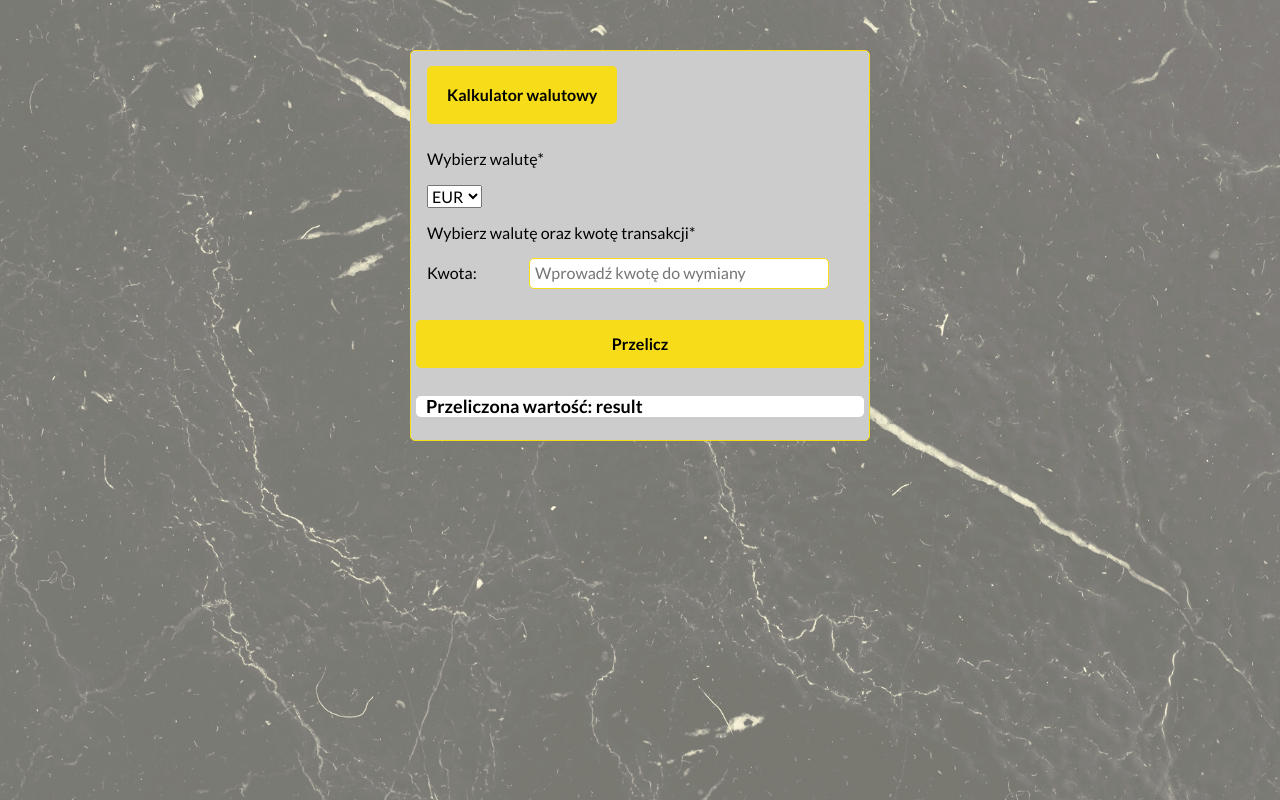
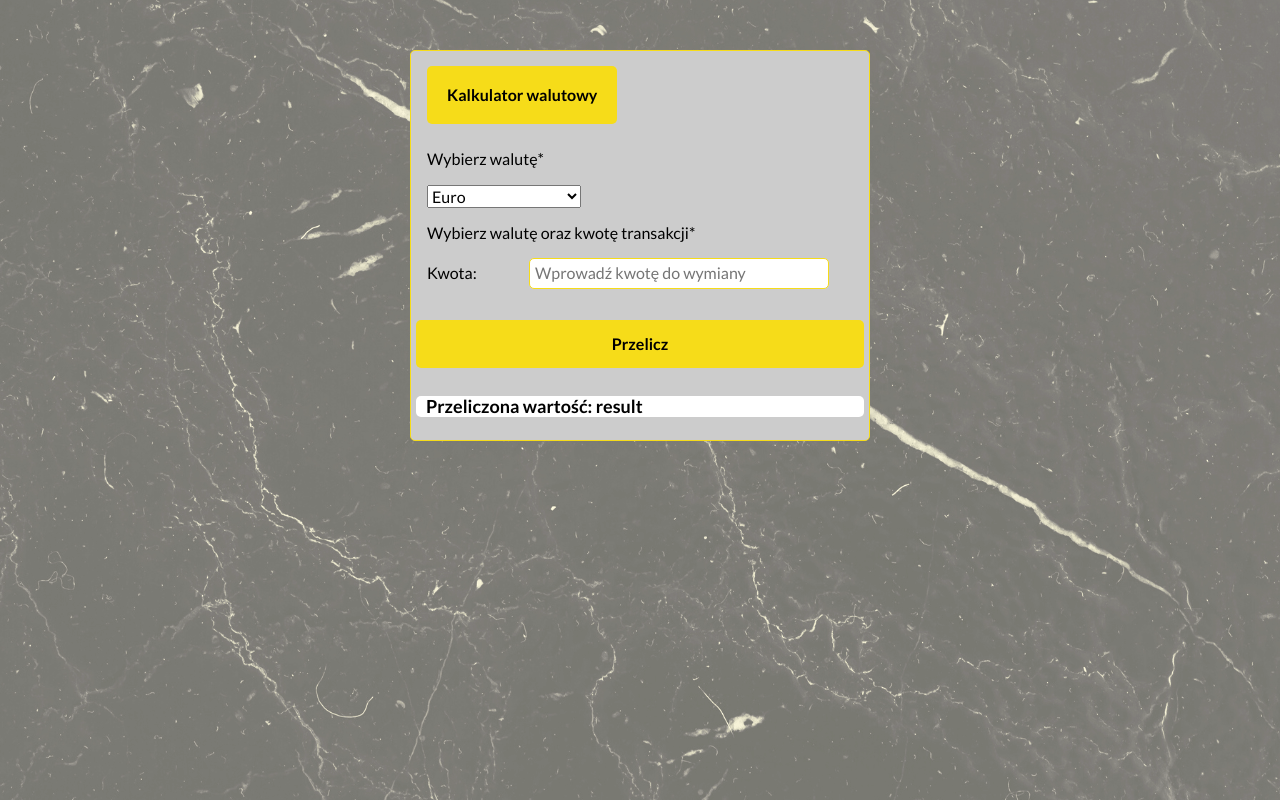
Before and after one commit to szymonbasiul/currency-converter-react, a React (Create React App) app: page / in a window 1280 px wide. Built offline with nearby package versions, Linux system fonts and the light colour scheme.

Commit message:
set up currency and amount states, map over currencies array

```diff
--- a/src/Form/index.js
+++ b/src/Form/index.js
@@ -1,14 +1,26 @@
+import { useState } from "react";
+import { currencies } from "../currencies";
 import "./style.css";
 
-const Form = () => (
+const Form = () => {
+  const [amount, setAmount] = useState(currencies[0].shortName);
+  const [currency, setCurrency] = useState("");
+
+  return (
     <form className="form">
       <fieldset className="form__fieldset">
         <legend className="form__legend"> Kalkulator walutowy </legend>
         <p>Wybierz walutę*</p>
-      <select className="select">
-        <option value="EUR">EUR</option>
-        <option value="GBP">GBP</option>
-        <option value="USD">USD</option>
+        <select
+          className="select"
+          value={currency}
+          onChange={({ target }) => setCurrency(target.value)}
+        >
+          {currencies.map((currency) => (
+            <option key={currency.shortName} value={currency.shortName}>
+              {currency.fullName}
+            </option>
+          ))}
         </select>
         <p>Wybierz walutę oraz kwotę transakcji*</p>
         <label>
@@ -16,6 +28,8 @@ const Form = () => (
         </label>
         <label>
           <input
+            value={amount}
+            onChange={({ target }) => setAmount(target.value)}
             className="form__field"
             id="amount"
             name="exchange"
@@ -30,7 +44,9 @@ const Form = () => (
       </fieldset>
 
       <label>
-      <button className="form__button" type="submit">Przelicz</button>
+        <button className="form__button" type="submit">
+          Przelicz
+        </button>
       </label>
       <p className="form__result">
         {" "}
@@ -38,5 +54,6 @@ const Form = () => (
       </p>
     </form>
   );
+};
 
 export default Form;
```
Lines whose indentation alone changed are shown as unchanged.
